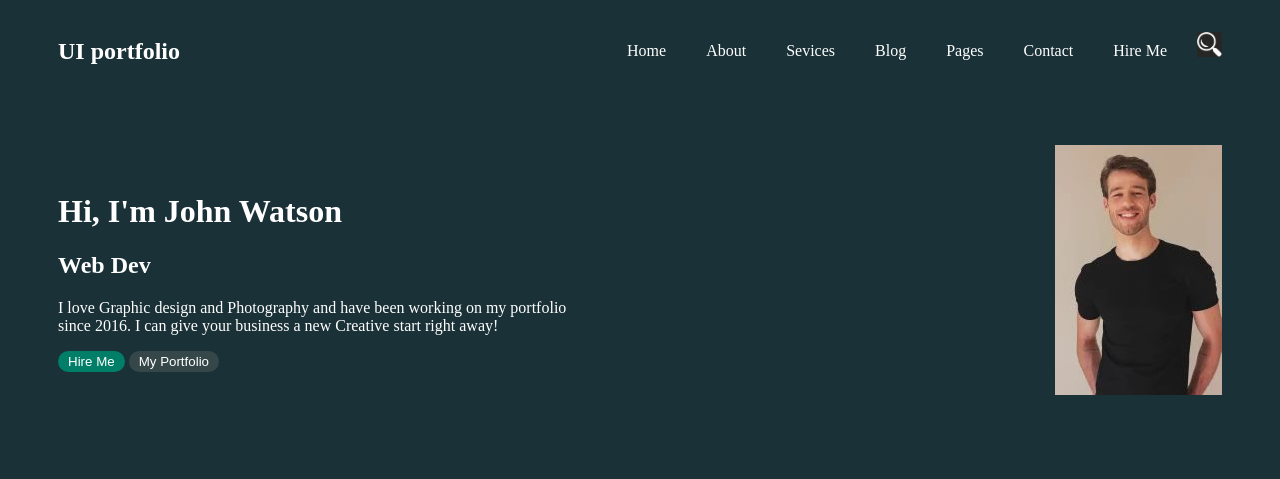
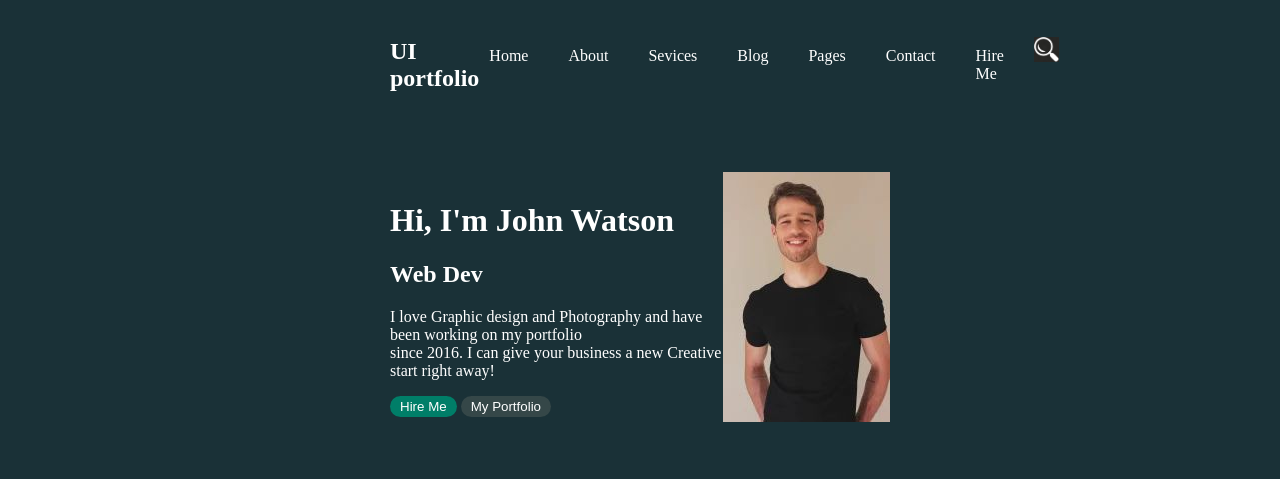
Before and after one commit to Olive-Njoroge/Web-Development-Group, a plain HTML site: page index.html in a window 1280 px wide. Drawn offline with Linux system fonts and the light colour scheme.

Commit message:
Added styles to the div created in html

```diff
--- a/index.css
+++ b/index.css
@@ -47,3 +47,8 @@ nav{
     width: 25px;
     height: 25px;
 }
+
+.part1{
+    max-width: 600px;
+    margin: 0 auto;
+}
```
